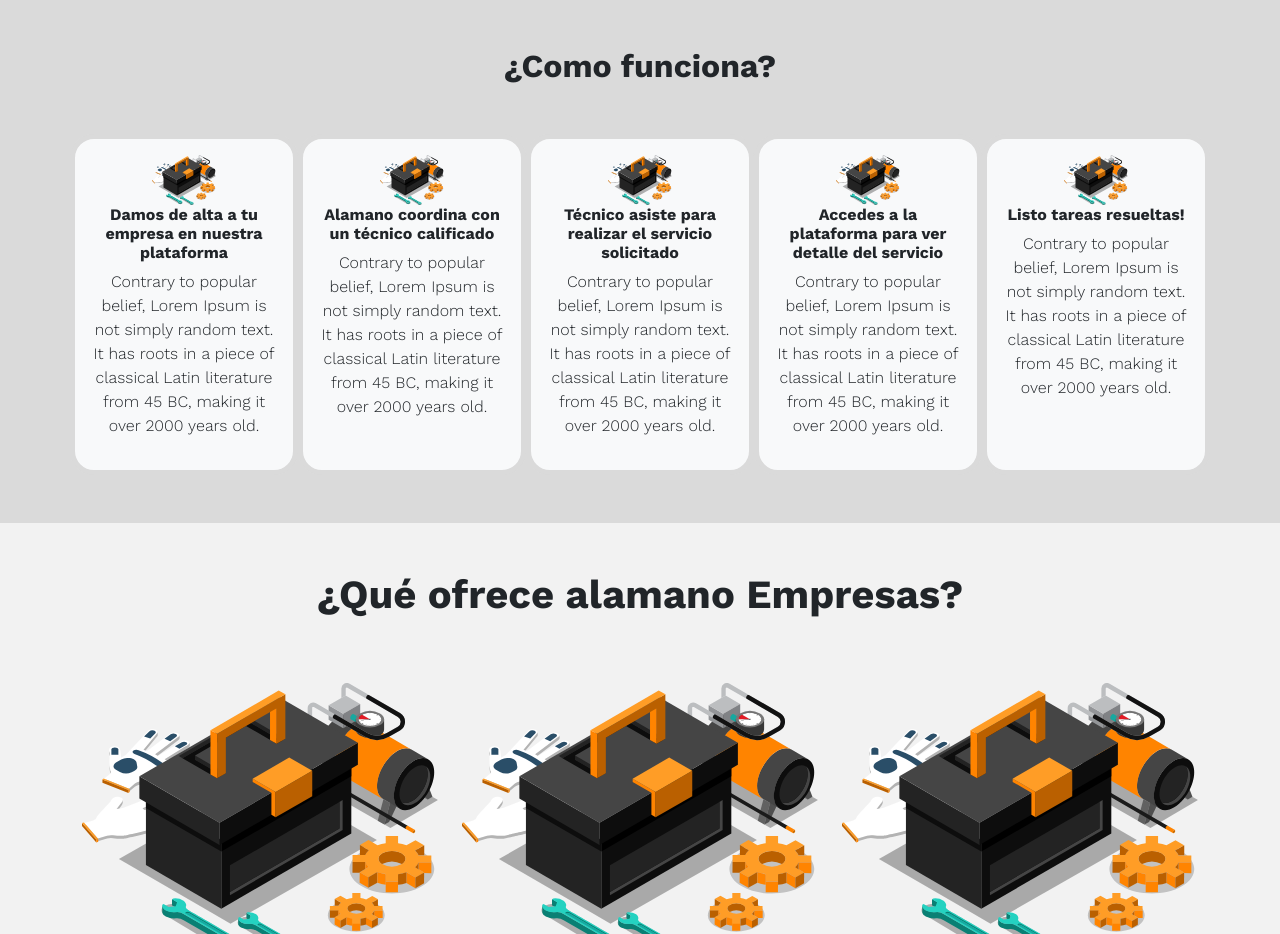
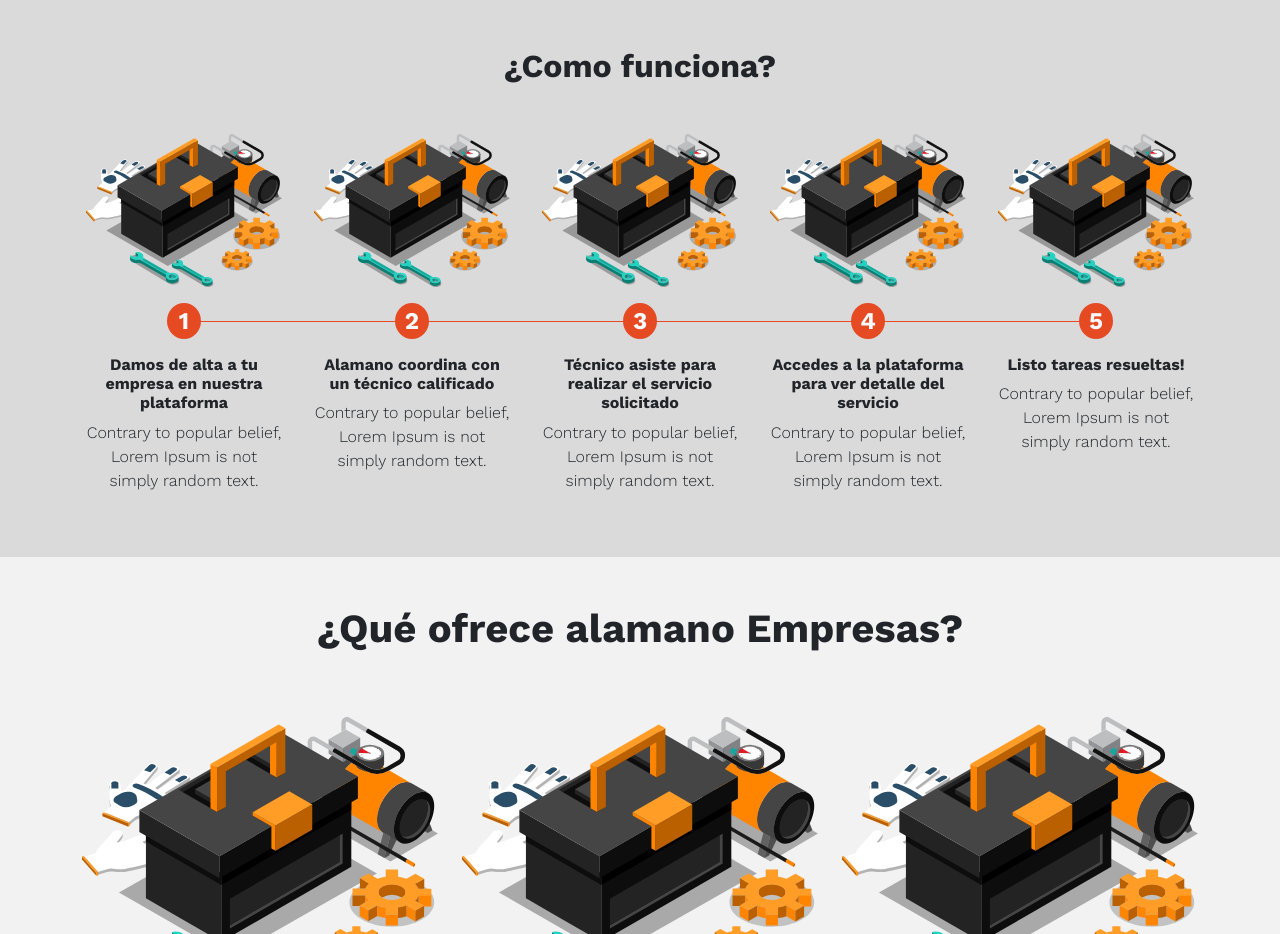
Before and after one commit to Braudin/Alamano, a website: page public/index.html in a window 1280 px wide. Shown: the part 1120-2054 px from the top of the page. Drawn offline with nearby package versions, Linux system fonts and the light colour scheme.

Commit message:
cambios redux

```diff
--- a/public/index.html
+++ b/public/index.html
@@ -170,70 +170,85 @@
     <section class="como_funciona py-5">
       <div class="container text-center">
         <h2 class="mb-5">¿Como funciona?</h2>
-        <div class="row justify-content-center">
-          <div class="col bg-light p-3">
+        <div class="row">
+          <div class="col">
             <img
               src="./img/portada_4.svg"
               class="img-fluid"
               alt="mantenimiento en general"
             />
+            <div class="cf_content_number">
+              <div class="linea_lT"></div>
+              <div class="cf_number">1</div>
+              <div class="linea_r"></div>
+            </div>
             <h6>Damos de alta a tu empresa en nuestra plataforma</h6>
             <p>
               Contrary to popular belief, Lorem Ipsum is not simply random text.
-              It has roots in a piece of classical Latin literature from 45 BC,
-              making it over 2000 years old.
             </p>
           </div>
-          <div class="col bg-light p-3">
+          <div class="col">
             <img
               src="./img/portada_4.svg"
               class="img-fluid"
               alt="mantenimiento en general"
             />
+            <div class="cf_content_number">
+              <div class="linea_l"></div>
+              <div class="cf_number">2</div>
+              <div class="linea_r"></div>
+            </div>
             <h6>Alamano coordina con un técnico calificado</h6>
             <p>
               Contrary to popular belief, Lorem Ipsum is not simply random text.
-              It has roots in a piece of classical Latin literature from 45 BC,
-              making it over 2000 years old.
             </p>
           </div>
-          <div class="col bg-light p-3">
+          <div class="col">
             <img
               src="./img/portada_4.svg"
               class="img-fluid"
               alt="mantenimiento en general"
             />
+            <div class="cf_content_number">
+              <div class="linea_l"></div>
+              <div class="cf_number">3</div>
+              <div class="linea_r"></div>
+            </div>
             <h6>Técnico asiste para realizar el servicio solicitado</h6>
             <p>
               Contrary to popular belief, Lorem Ipsum is not simply random text.
-              It has roots in a piece of classical Latin literature from 45 BC,
-              making it over 2000 years old.
             </p>
           </div>
-          <div class="col bg-light p-3">
+          <div class="col">
             <img
               src="./img/portada_4.svg"
               class="img-fluid"
               alt="mantenimiento en general"
             />
+            <div class="cf_content_number">
+              <div class="linea_l"></div>
+              <div class="cf_number">4</div>
+              <div class="linea_r"></div>
+            </div>
             <h6>Accedes a la plataforma para ver detalle del servicio</h6>
             <p>
               Contrary to popular belief, Lorem Ipsum is not simply random text.
-              It has roots in a piece of classical Latin literature from 45 BC,
-              making it over 2000 years old.
             </p>
           </div>
-          <div class="col bg-light p-3">
+          <div class="col">
             <img
               src="./img/portada_4.svg"
               class="img-fluid"
               alt="mantenimiento en general"
             />
+            <div class="cf_content_number">
+              <div class="linea_l"></div>
+              <div class="cf_number">5</div>
+              <div class="linea_rT"></div>
+            </div>
             <h6>Listo tareas resueltas!</h6>
             <p>
               Contrary to popular belief, Lorem Ipsum is not simply random text.
-              It has roots in a piece of classical Latin literature from 45 BC,
-              making it over 2000 years old.
             </p>
           </div>
         </div>
--- a/src/main.scss
+++ b/src/main.scss
@@ -113,8 +113,7 @@
     }
   }
 }
-.servicios,
-.como_funciona {
+.servicios {
   padding-top: $p-s;
   padding-bottom: $p-s;
   img {
@@ -126,8 +125,42 @@
 .como_funciona {
   background-color: #dadada;
   .col {
-    border: 5px solid #dadada;
-    border-radius: $b-r;
+    padding-left: 0;
+    padding-right: 0;
+    img,
+    h6,
+    p {
+      padding-left: 1rem;
+      padding-right: 1rem;
+    }
+    .cf_content_number {
+      display: flex;
+      justify-content: center;
+      align-items: center;
+      margin-top: 1rem;
+      margin-bottom: 1rem;
+      .linea_lT,
+      .linea_rT {
+        width: 50%;
+        height: 1px;
+        background-color: transparent;
+      }
+      .linea_l,
+      .linea_r {
+        width: 50%;
+        height: 1px;
+        background-color: #e64a23;
+      }
+      .cf_number {
+        width: 40px;
+        background-color: $primary;
+        color: $light;
+        border-radius: 50%;
+        text-align: center;
+        font-weight: bold;
+        font-size: 1.5em;
+      }
+    }
   }
 }
 // IR QUITANDO
```
Also changed, not shown: public/main.css, 1 other file.
